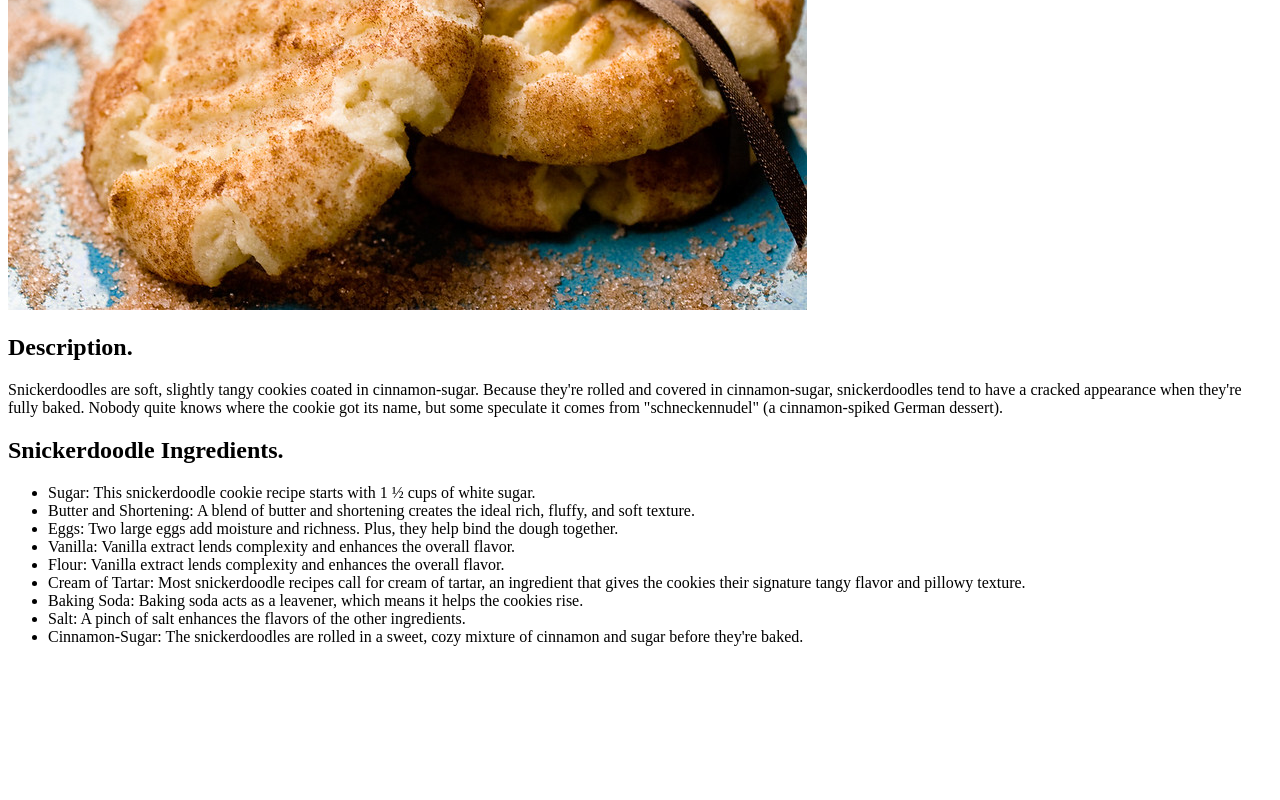
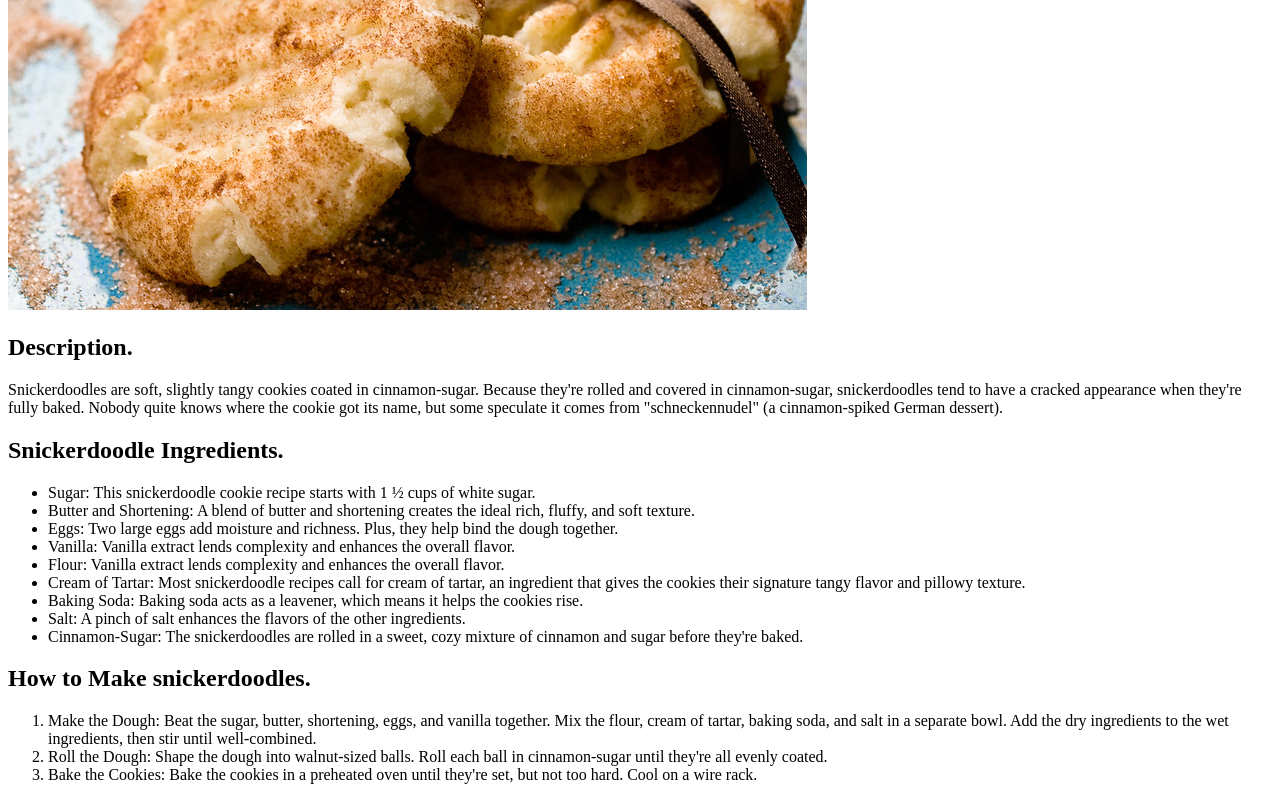
Before and after one commit to Ender-1701/odin-recipes, a plain HTML site: page recipes/snickerdoodle.html in a window 1280 px wide. Shown: the part 303-1103 px from the top of the page. Before the commit the page ends 965 px from the top, so only its background shows below. Drawn offline with Linux system fonts and the light colour scheme.

Commit message:
Add how-to to snickerdoodle.html

```diff
--- a/recipes/snickerdoodle.html
+++ b/recipes/snickerdoodle.html
@@ -24,5 +24,11 @@
         <li>Salt: A pinch of salt enhances the flavors of the other ingredients. </li>
         <li>Cinnamon-Sugar: The snickerdoodles are rolled in a sweet, cozy mixture of cinnamon and sugar before they're baked. </li>
     </ul>
+    <h2>How to Make snickerdoodles.</h2>
+    <ol>
+        <li>Make the Dough: Beat the sugar, butter, shortening, eggs, and vanilla together. Mix the flour, cream of tartar, baking soda, and salt in a separate bowl. Add the dry ingredients to the wet ingredients, then stir until well-combined.</li>
+        <li>Roll the Dough: Shape the dough into walnut-sized balls. Roll each ball in cinnamon-sugar until they're all evenly coated.</li>
+        <li>Bake the Cookies: Bake the cookies in a preheated oven until they're set, but not too hard. Cool on a wire rack.</li>
+    </ol>
 </body>
 </html>
```
